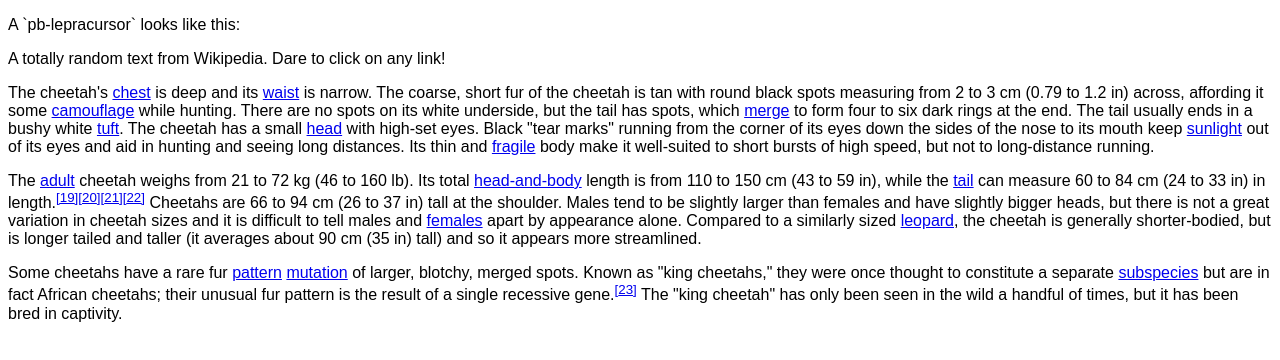
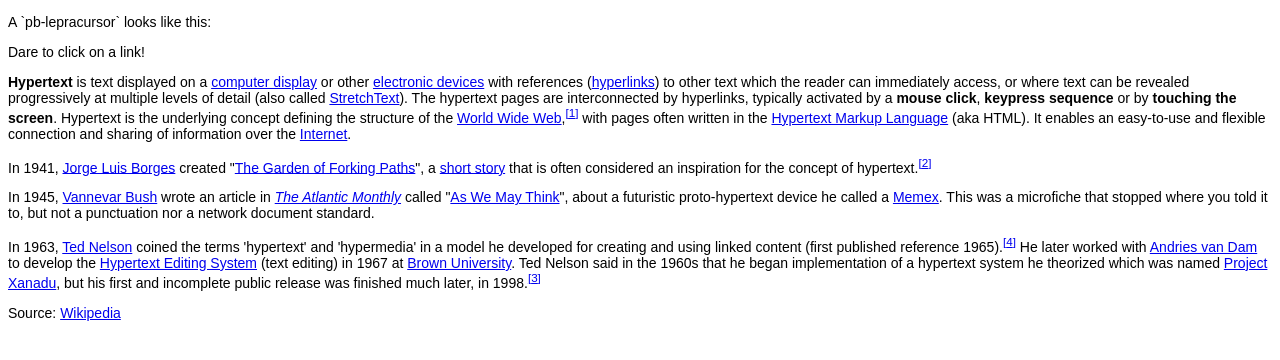
Before and after one commit to sepans/pb-lepracursor, a website: page demo.html in a window 1280 px wide. Drawn offline with Linux system fonts and the light colour scheme.

Commit message:
better demo content

```diff
--- a/demo.html
+++ b/demo.html
@@ -10,6 +10,7 @@
   <style>
   	body {
   		font-family: sans-serif, helvetica, arial;
+  		font-size: 14px;
   	}
   	a:hover {
   		color: #88F;
@@ -23,11 +24,16 @@
 
 <pb-lepracursor></pb-lepracursor>
 
-<p>A totally random text from Wikipedia. Dare to click on any link!</p>
+<p>Dare to click on a link!</p>
 
-<p>The cheetah's <a href="/wiki/Chest" title="Chest">chest</a> is deep and its <a href="/wiki/Waist" title="Waist">waist</a> is narrow. The coarse, short fur of the cheetah is tan with round black spots measuring from 2 to 3 cm (0.79 to 1.2 in) across, affording it some <a href="/wiki/Camouflage" title="Camouflage">camouflage</a> while hunting. There are no spots on its white underside, but the tail has spots, which <a href="#">merge</a> to form four to six dark rings at the end. The tail usually ends in a bushy white <a href="#">tuft</a>. The cheetah has a small <a href="/wiki/Head" title="Head">head</a> with high-set eyes. Black "tear marks" running from the corner of its eyes down the sides of the nose to its mouth keep <a href="#">sunlight</a> out of its eyes and aid in hunting and seeing long distances. Its thin and <a href="#">fragile</a> body make it well-suited to short bursts of high speed, but not to long-distance running.</p>
-<p>The <a href="#">adult</a> cheetah weighs from 21 to 72 kg (46 to 160 lb). Its total <a href="#">head-and-body</a> length is from 110 to 150 cm (43 to 59 in), while the <a href="#">tail</a> can measure 60 to 84 cm (24 to 33 in) in length.<sup id="cite_ref-19" class="reference"><a href="#cite_note-19"><span>[</span>19<span>]</span></a></sup><sup id="cite_ref-20" class="reference"><a href="#cite_note-20"><span>[</span>20<span>]</span></a></sup><sup id="cite_ref-21" class="reference"><a href="#cite_note-21"><span>[</span>21<span>]</span></a></sup><sup id="cite_ref-Burnie_22-0" class="reference"><a href="#cite_note-Burnie-22"><span>[</span>22<span>]</span></a></sup> Cheetahs are 66 to 94 cm (26 to 37 in) tall at the shoulder. Males tend to be slightly larger than females and have slightly bigger heads, but there is not a great variation in cheetah sizes and it is difficult to tell males and <a href="#">females</a> apart by appearance alone. Compared to a similarly sized <a href="/wiki/Leopard" title="Leopard">leopard</a>, the cheetah is generally shorter-bodied, but is longer tailed and taller (it averages about 90&#160;cm (35&#160;in) tall) and so it appears more streamlined.</p>
-<p>Some cheetahs have a rare fur <a href="#">pattern</a> <a href="/wiki/Mutation" title="Mutation">mutation</a> of larger, blotchy, merged spots. Known as "king cheetahs," they were once thought to constitute a separate <a href="#">subspecies</a> but are in fact African cheetahs; their unusual fur pattern is the result of a single recessive gene.<sup id="cite_ref-23" class="reference"><a href="#cite_note-23"><span>[</span>23<span>]</span></a></sup> The "king cheetah" has only been seen in the wild a handful of times, but it has been bred in captivity.</p>
+<p><b>Hypertext</b> is text displayed on a <a href="http://en.wikipedia.org/wiki/Computer_display" title="Computer display" class="mw-redirect">computer display</a> or other <a href="http://en.wikipedia.org/wiki/Electronic_devices" title="Electronic devices" class="mw-redirect">electronic devices</a> with references (<a href="http://en.wikipedia.org/wiki/Hyperlinks" title="Hyperlinks" class="mw-redirect">hyperlinks</a>) to other text which the reader can immediately access, or where text can be revealed progressively at multiple levels of detail (also called <a href="http://en.wikipedia.org/wiki/StretchText" title="StretchText">StretchText</a>). The hypertext pages are interconnected by hyperlinks, typically activated by a <b>mouse click</b>, <b>keypress sequence</b> or by <b>touching the screen</b>. Hypertext is the underlying concept defining the structure of the <a href="http://en.wikipedia.org/wiki/World_Wide_Web" title="World Wide Web">World Wide Web</a>,<sup id="cite_ref-1" class="reference"><a href="#cite_note-1"><span>[</span>1<span>]</span></a></sup> with pages often written in the <a href="http://en.wikipedia.org/wiki/Hypertext_Markup_Language" title="Hypertext Markup Language" class="mw-redirect">Hypertext Markup Language</a> (aka HTML). It enables an easy-to-use and flexible connection and sharing of information over the <a href="http://en.wikipedia.org/wiki/Internet" title="Internet">Internet</a>.</p>
+
+<p>In 1941, <a href="http://en.wikipedia.org/wiki/Jorge_Luis_Borges" title="Jorge Luis Borges">Jorge Luis Borges</a> created "<a href="http://en.wikipedia.org/wiki/The_Garden_of_Forking_Paths" title="The Garden of Forking Paths">The Garden of Forking Paths</a>", a <a href="http://en.wikipedia.org/wiki/Short_story" title="Short story">short story</a> that is often considered an inspiration for the concept of hypertext.<sup id="cite_ref-inspiration_2-0" class="reference"><a href="#cite_note-inspiration-2"><span>[</span>2<span>]</span></a></sup></p>
+<p>In 1945, <a href="http://en.wikipedia.org/wiki/Vannevar_Bush" title="Vannevar Bush">Vannevar Bush</a> wrote an article in <i><a href="http://en.wikipedia.org/wiki/The_Atlantic_Monthly" title="The Atlantic Monthly" class="mw-redirect">The Atlantic Monthly</a></i> called "<a href="http://en.wikipedia.org/wiki/As_We_May_Think" title="As We May Think">As We May Think</a>", about a futuristic proto-hypertext device he called a <a href="http://en.wikipedia.org/wiki/Memex" title="Memex">Memex</a>. This was a microfiche that stopped where you told it to, but not a punctuation nor a network document standard.</p>
+
+<p>In 1963, <a href="http://en.wikipedia.org/wiki/Ted_Nelson" title="Ted Nelson">Ted Nelson</a> coined the terms 'hypertext' and 'hypermedia' in a model he developed for creating and using linked content (first published reference 1965).<sup id="cite_ref-4" class="reference"><a href="#cite_note-4"><span>[</span>4<span>]</span></a></sup> He later worked with <a href="http://en.wikipedia.org/wiki/Andries_van_Dam" title="Andries van Dam">Andries van Dam</a> to develop the <a href="http://en.wikipedia.org/wiki/Hypertext_Editing_System" title="Hypertext Editing System">Hypertext Editing System</a> (text editing) in 1967 at <a href="http://en.wikipedia.org/wiki/Brown_University" title="Brown University">Brown University</a>. Ted Nelson said in the 1960s that he began implementation of a hypertext system he theorized which was named <a href="http://en.wikipedia.org/wiki/Project_Xanadu" title="Project Xanadu">Project Xanadu</a>, but his first and incomplete public release was finished much later, in 1998.<sup id="cite_ref-wiredwired_3-1" class="reference"><a href="#cite_note-wiredwired-3"><span>[</span>3<span>]</span></a></sup></p>
+
+<p>Source: <a href="http://wikipedia.org">Wikipedia</a></p>
 
 </body>
 </html>
```
